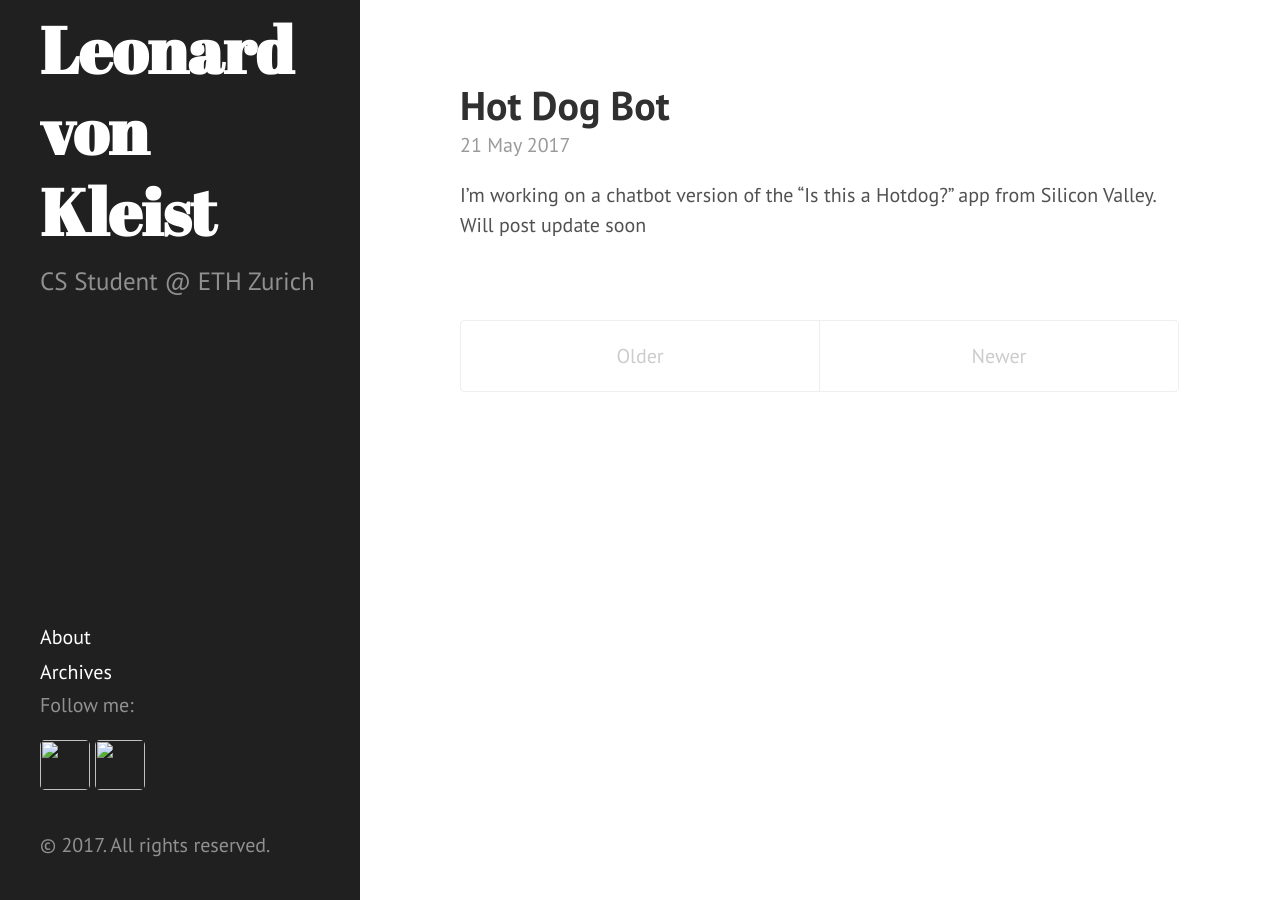
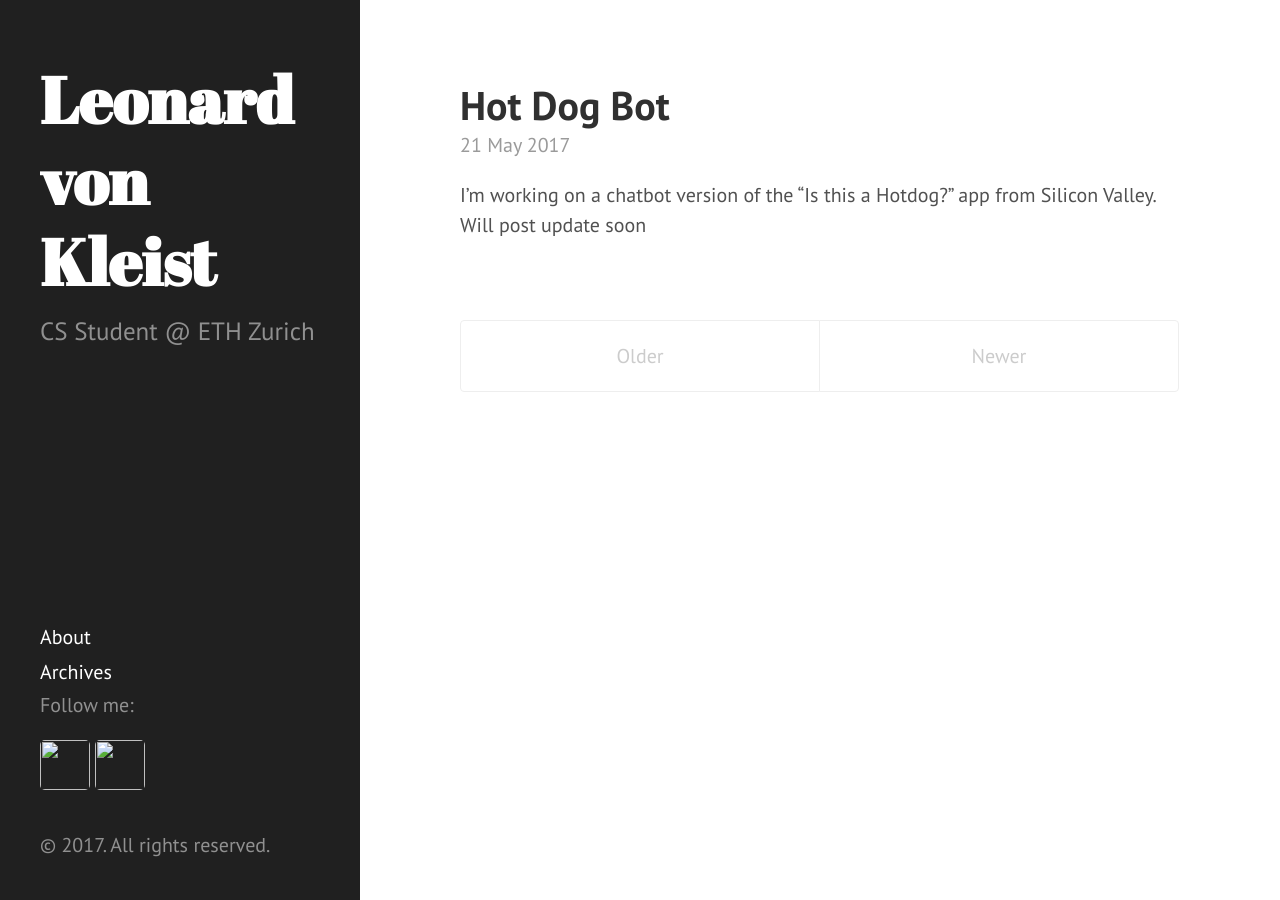
Before and after one commit to leokleist/leokleist.github.io, a Jekyll site: the page built from index.html, in a window 1280 px wide. Built offline with Jekyll 4.4.1, drawn with Linux system fonts in a browser that asks for light colours; Markdown is read by kramdown in place of the engine named in the settings; the list of posts is cut into pages by our own code.

Commit message:
Update sidebar.html

```diff
--- a/_includes/sidebar.html
+++ b/_includes/sidebar.html
@@ -2,7 +2,7 @@
 
 <div class="sidebar">
   <div class="container sidebar-sticky">
-    <div class="sidebar-about" style = "float: top; top: -300px; position: relative; " >
+    <div class="sidebar-about" style = " top: -250px; position: relative; " >
       <h1>
         <a href="http://leokleist.github.io/index.html">
           {{ site.title }}
```
